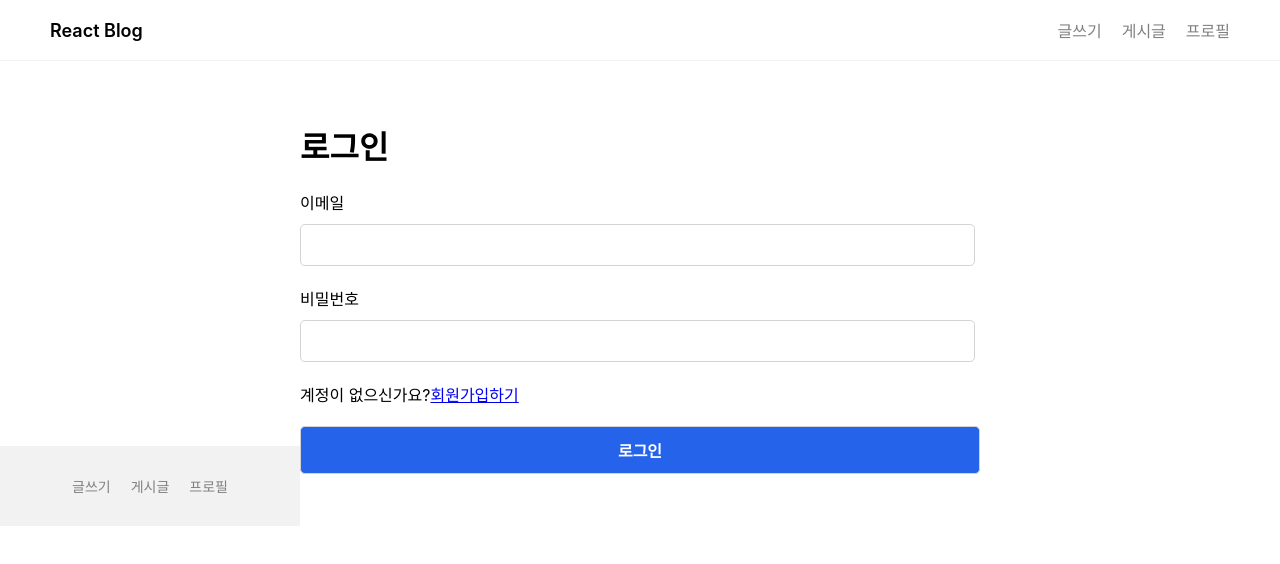
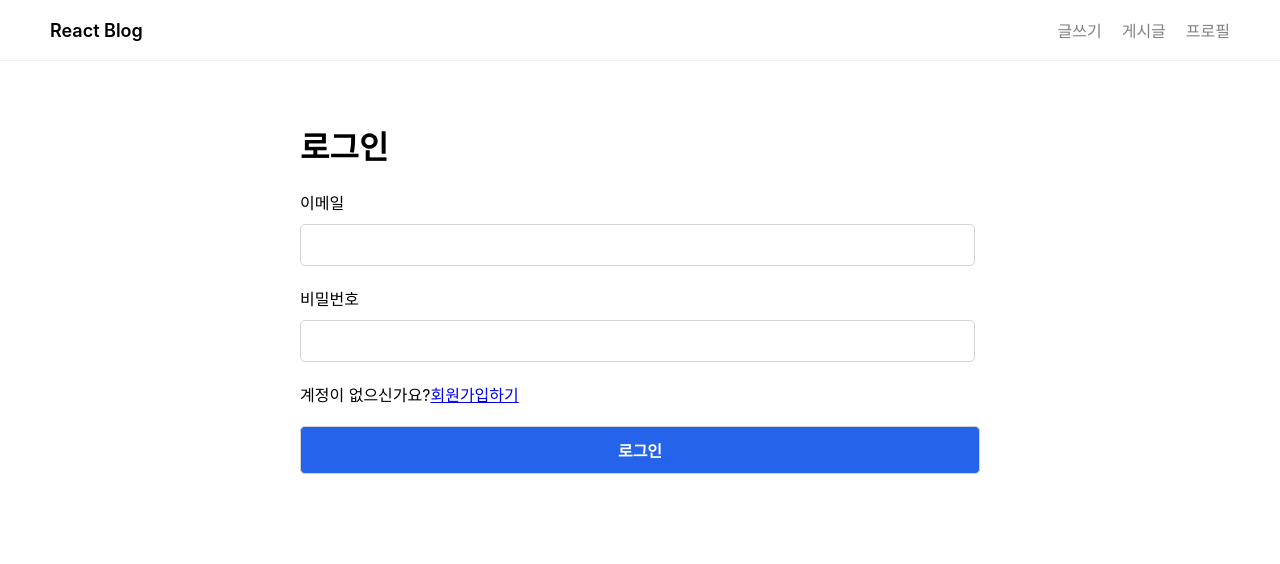
Before and after one commit to HyeonE0103/f-o-t-m, a React (Create React App) app in the folder react-blog/: page /login in a window 1280 px wide. Shown: the top 564 px of the page. Built offline with nearby package versions, Linux system fonts and the light colour scheme; no server answers.

Commit message:
Implement conditional layout adjustments

```diff
--- a/react-blog/src/components/Layout.tsx
+++ b/react-blog/src/components/Layout.tsx
@@ -1,14 +1,17 @@
-import React from "react";
-import { Outlet } from "react-router-dom";
+import { Outlet, useLocation } from "react-router-dom";
 import Header from "./Header";
 import Footer from "./Footer";
 
 const Layout = () => {
+  const location = useLocation();
+  const noFooterPage = ["/login", "/signup", "/posts/new"];
+  const pathname = location.pathname;
+  console.log(pathname);
   return (
     <>
       <Header />
       <Outlet />
-      <Footer />
+      {!noFooterPage.includes(pathname) && <Footer />}
     </>
   );
 };
```
